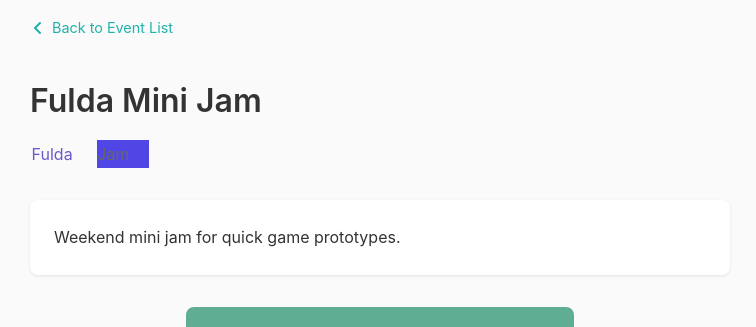
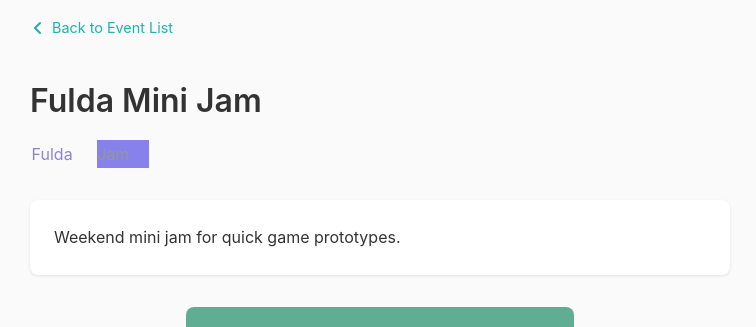
Before and after one commit to abregado/gamedev-index, a Jekyll site: the page built from _listings/fulda-jam.md, in a window 1280 px wide. Shown: the top 327 px of the page, without its empty margins (260-1016 px from the left). Built offline with Jekyll 4.4.1, drawn with Linux system fonts in a browser that asks for light colours.

Commit message:
Softened tag colors on the event page, similar to tags on the main page

```diff
--- a/assets/css/style.css
+++ b/assets/css/style.css
@@ -501,6 +501,7 @@ body {
 .event-cities {
   display: inline;
   padding-right: 1.25rem;
+  opacity: 0.75;
 }
 
 .event-city {
@@ -521,6 +522,7 @@ body {
   font-size: 1rem;
   text-transform: capitalize;
   color: #666;
+  opacity: 0.67;
 }
 
 .event-description {
```
